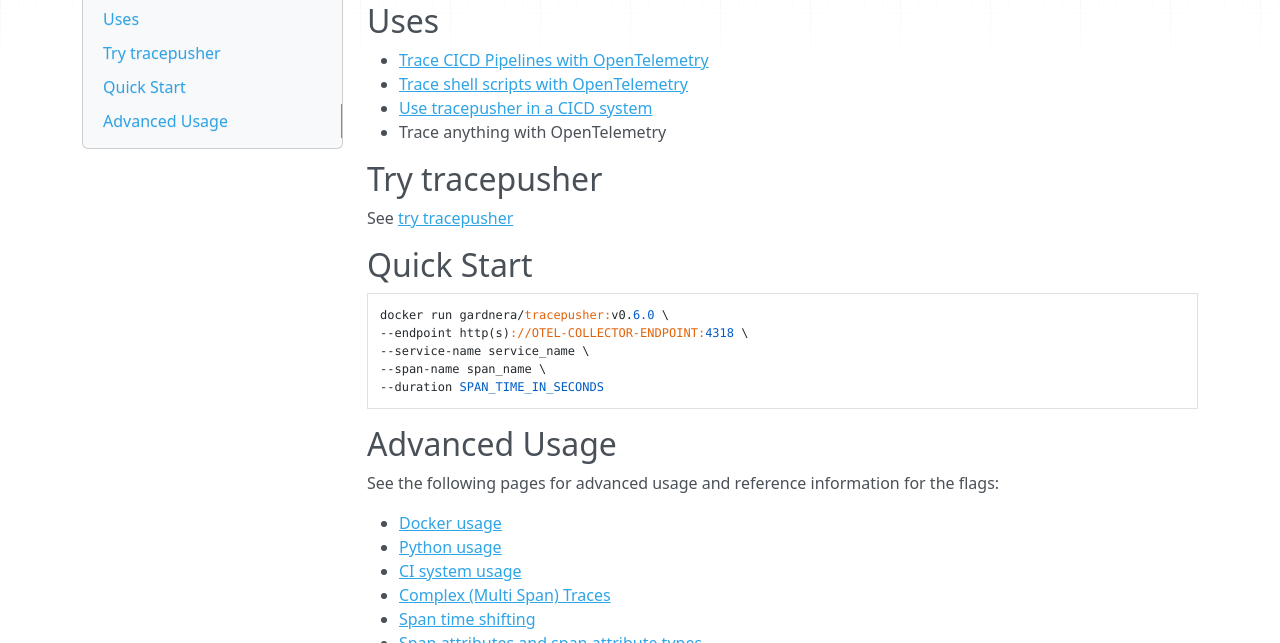
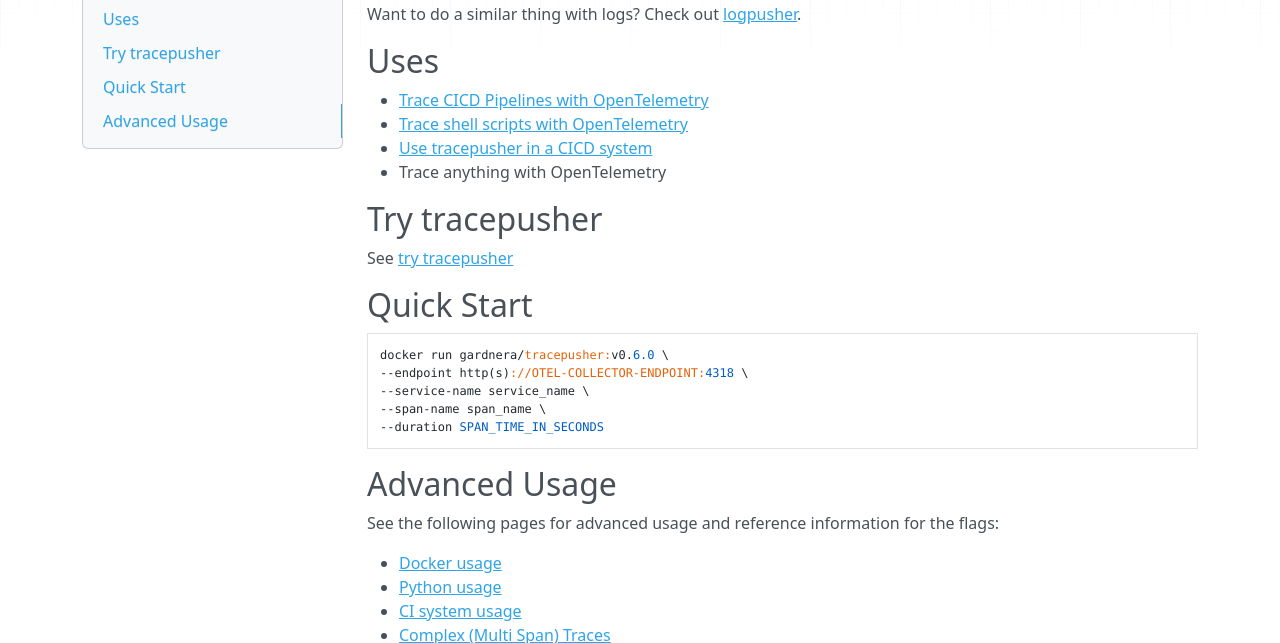
Before and after one commit to agardnerIT/tracepusher, an MkDocs documentation site: the page built from docs/index.md, in a window 1280 px wide and 900 px high, scrolled down 1168 px, cut to the strip 257-900 px from the top of the window. Built offline with MkDocs 1.6.1, drawn with Linux system fonts in a browser that asks for light colours; nearby versions of some CDN libraries.

Commit message:
crosslink to logpusher
Signed-off-by: Adam Gardner <26523841+agardnerIT@users.noreply.github.com>

```diff
--- a/docs/index.md
+++ b/docs/index.md
@@ -11,6 +11,8 @@
 ## Watch: Tracepusher in Action
 
 <iframe width="560" height="315" src="https://www.youtube.com/embed/zZDFQNHepyI" title="YouTube video player" frameborder="0" allow="accelerometer; autoplay; clipboard-write; encrypted-media; gyroscope; picture-in-picture; web-share" allowfullscreen></iframe>
+
+Want to do a similar thing with logs? Check out [logpusher](https://agardnerit.github.io/logpusher).
 
 ##  Uses
 
```
